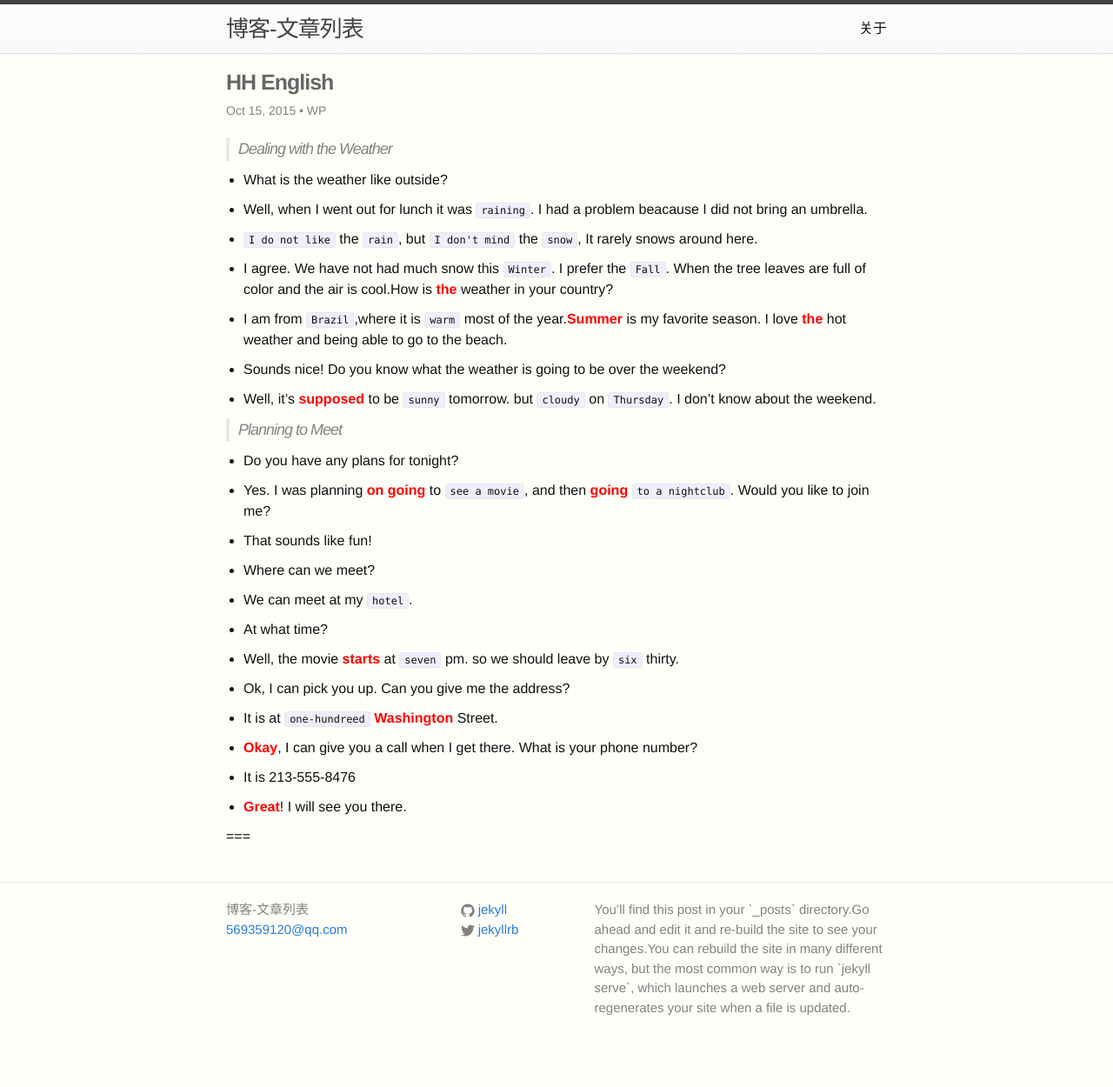
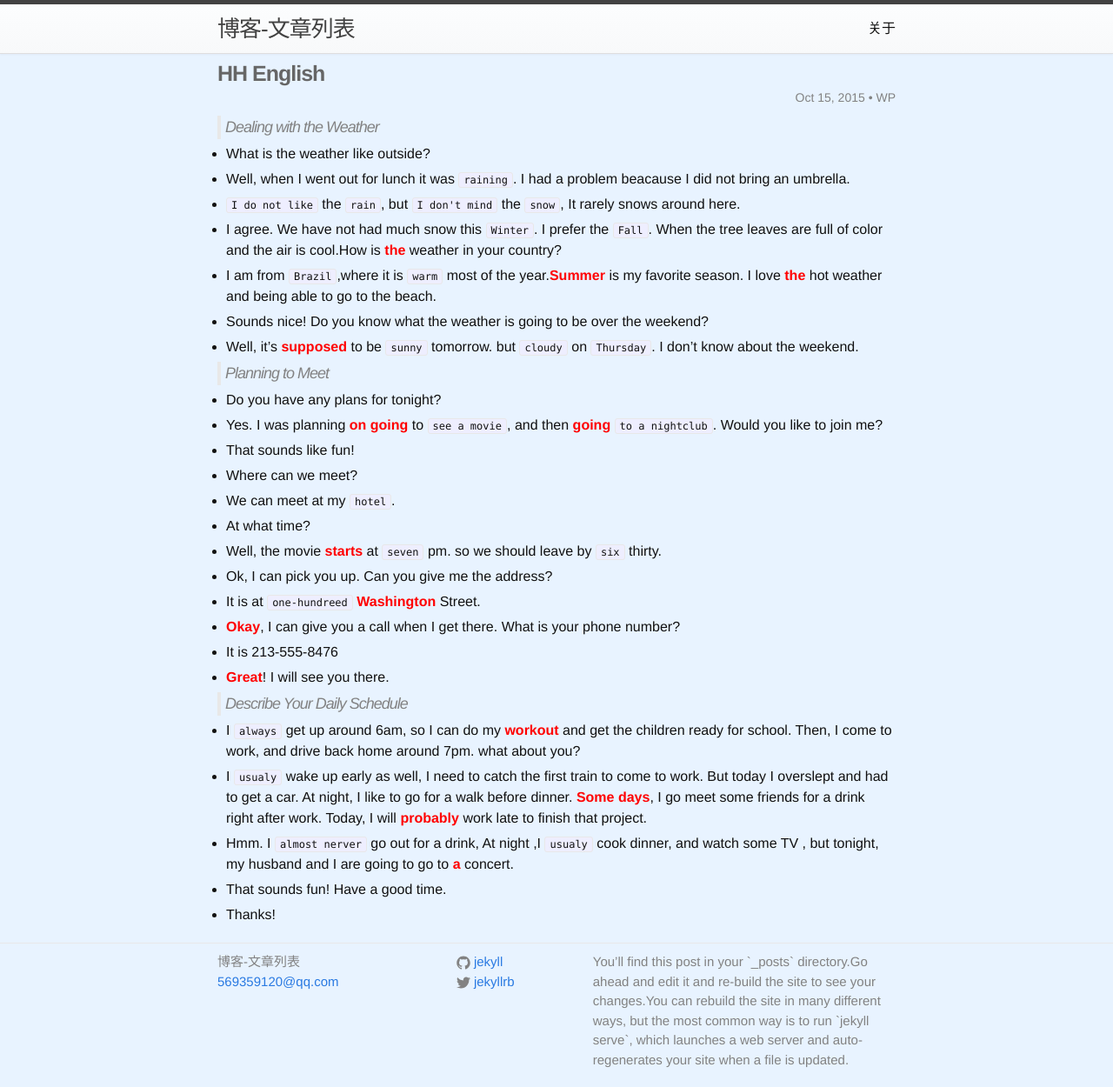
Before and after one commit to wenpingzheng/wenpingzheng.github.io, a Jekyll site: the page built from _posts/2015-10-15-welcome-to-jekyll.markdown, in a window 1280 px wide. Shown: the whole page at 87% size. Built offline with Jekyll 4.4.1, drawn with Linux system fonts in a browser that asks for light colours; before the commit the page ends 1210 px from its top, so only the background shows below that.

Commit message:
update article

```diff
--- a/_posts/2015-10-15-welcome-to-jekyll.markdown
+++ b/_posts/2015-10-15-welcome-to-jekyll.markdown
@@ -51,4 +51,15 @@ categories: jekyll update
 
 * <b class="error">Great</b>! I will see you there.
 
-===
+
+> Describe Your Daily Schedule
+
+* I `always` get up around 6am, so I can do my <b class="error">workout</b> and get the children ready for school. Then, I come to work, and drive back home around 7pm. what about you?
+
+* I `usualy` wake up early as well, I need to catch the first train to come to work. But today I overslept and had to get a car. At night, I like to go for a walk before dinner. <b class="error">Some days</b>, I go meet some friends for a drink right after work. Today, I will <b class="error">probably</b> work late to finish that project.
+
+* Hmm. I `almost nerver` go out for a drink, At night ,I `usualy` cook dinner, and watch some TV , but tonight, my husband and I are going to go to <b class="error">a</b> concert.
+
+* That sounds fun! Have a good time.
+
+* Thanks!
--- a/_sass/_layout.scss
+++ b/_sass/_layout.scss
@@ -178,9 +178,11 @@
     > li {
         overflow:hidden;
         margin-bottom: $spacing-unit;
+        background:#fff;
+        padding:10px;
         .post-img{
             display:block;
-            width:200px;
+            width:190px;
             height:150px;
             line-height:150px;
             background:$background-img-color;
@@ -204,7 +206,7 @@
         }
         .post-text{
             float:left;
-            width:545px;
+            width:535px;
             .post-intro{margin-bottom:0;}
         }
         &:hover{
@@ -216,6 +218,8 @@
 .post-meta {
     font-size: $small-font-size;
     color: $grey-color;
+    text-align:right;
+
 }
 
 .post-link {
--- a/css/main.scss
+++ b/css/main.scss
@@ -11,10 +11,10 @@ $base-font-size:   16px;
 $small-font-size:  $base-font-size * 0.875;
 $base-line-height: 1.5;
 
-$spacing-unit:     20px;
+$spacing-unit:     10px;
 
 $text-color:       #111;
-$background-color: #fffff9;
+$background-color: #E8F3FF;
 $brand-color:      #2a7ae2;
 $background-img-color:#fff ;
 
--- a/index.html
+++ b/index.html
@@ -17,8 +17,8 @@ layout: default
         <h2>
           <a class="post-link" href="{{ post.url | prepend: site.baseurl }}">{{ post.title }}</a>
         </h2>
+        <p class="post-intro">{{ post.intro }}</p>
         <p class="post-meta">{{ post.date | date: "%b %-d, %Y" }} ,wp</p>
-        <p class="post-intro">{{ post.intro }}</p>
       </div>
     </li>
     {% endfor %}
```
